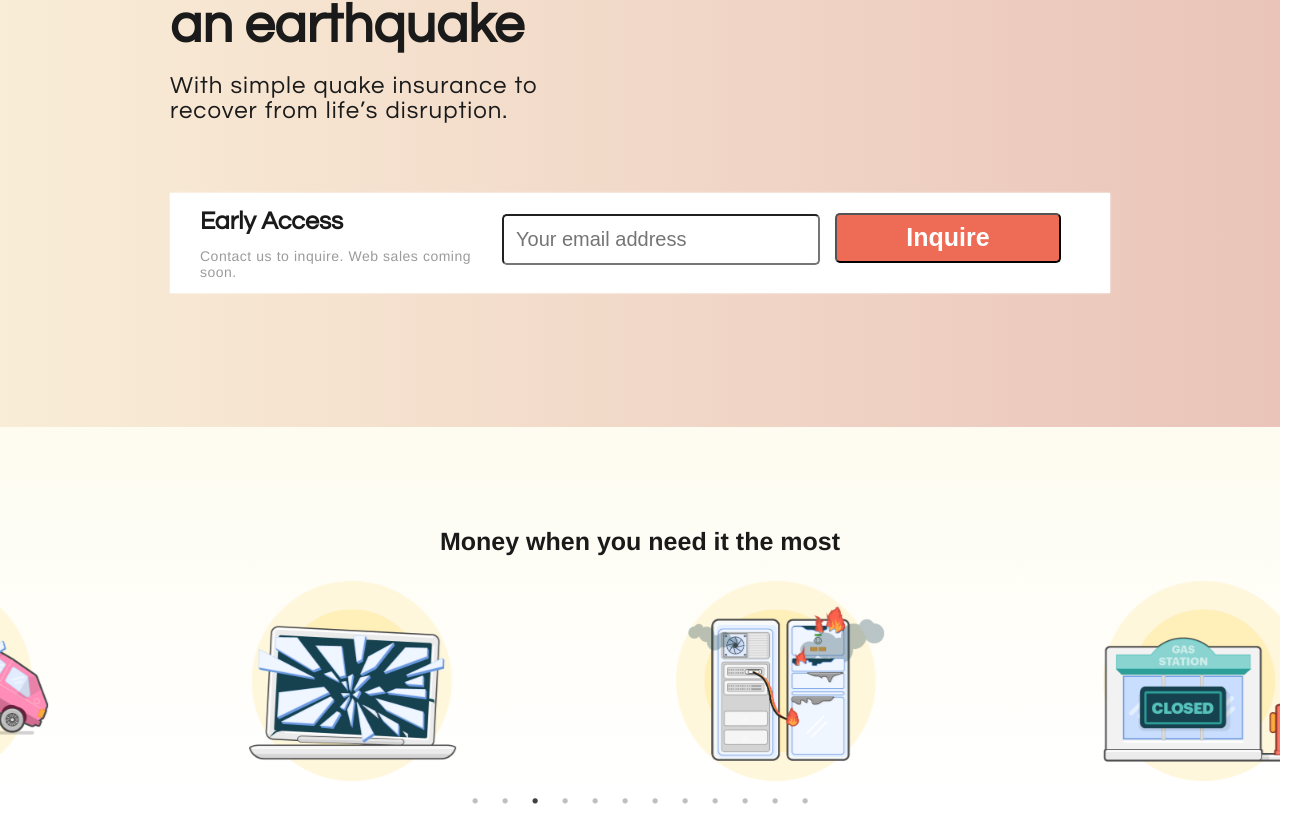
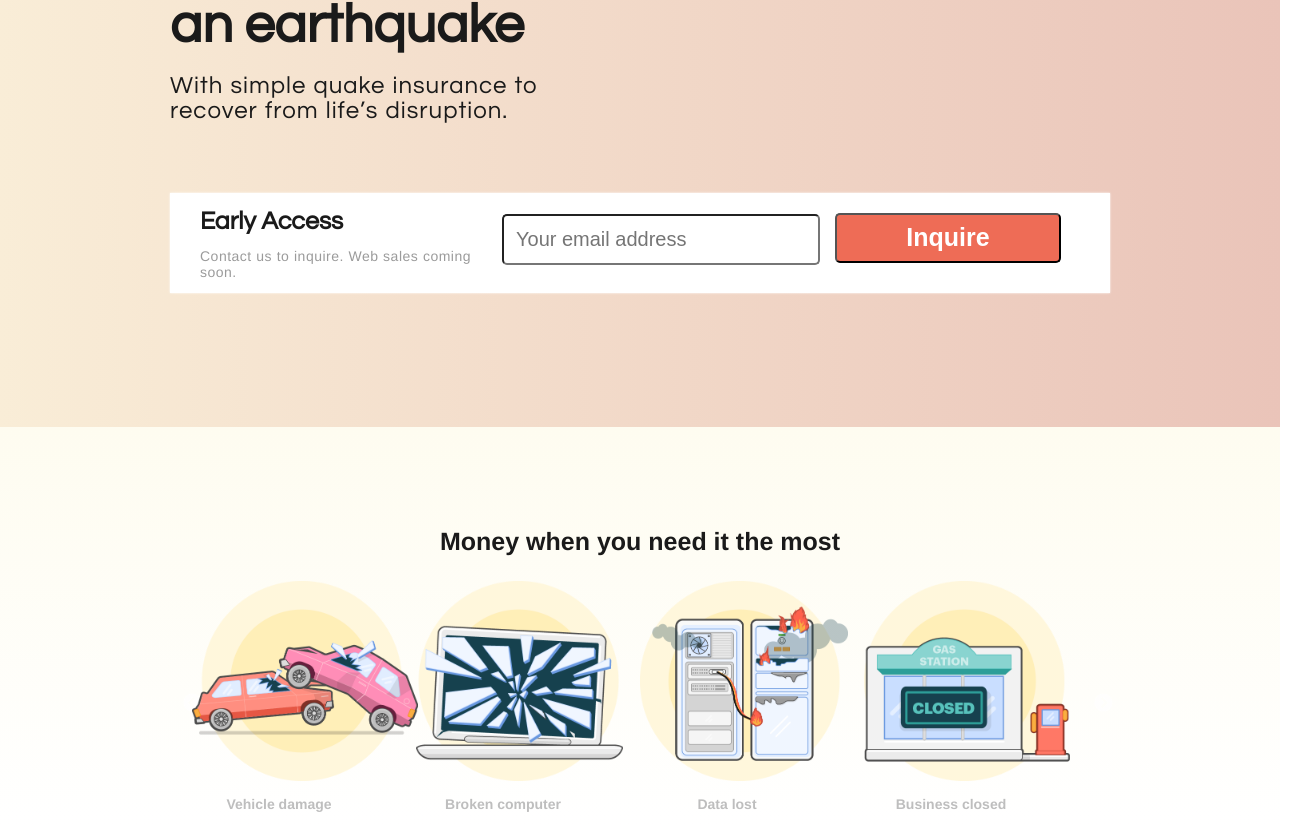
Before and after one commit to Dabrown18/jumpstart-recovery, a React (Create React App) app: page / in a window 1280 px wide. Shown: the part 273-1099 px from the top of the page, 1305 px wide, since content can reach past the window. Built offline with nearby package versions, Linux system fonts and the light colour scheme.

Commit message:
completed carousel

```diff
--- a/src/components/Carousel/Carousel.css
+++ b/src/components/Carousel/Carousel.css
@@ -16,6 +16,25 @@
 	font-stretch: normal;
 }
 
+.image_container {
+	width: 70%;
+	margin: 0px auto;
+}
+
+.image_container p {
+	margin-right: 50px;
+	margin-top: 15px;
+	color: #BEBEBE;
+	text-align: center;
+	font-size: 14px;
+	font-family: 'Graphik 500',Helvetica,Arial,sans-serif;
+	font-weight: bold;
+	font-style: normal;
+	font-stretch: normal;
+}
+
 .image {
 	height: 200px;
 }
+
+/* Carousel Slider */
--- a/src/components/Carousel/ImageCarousel.js
+++ b/src/components/Carousel/ImageCarousel.js
@@ -18,102 +18,116 @@ const Daycare         = require('../../img/daycare.png');
 export default class ImageCarousel extends Component {
 	render() {
 		const settings = {
-			dots: true,
+			dots: false,
 			infinite: true,
-			slidesToShow: 3,
+			slidesToShow: 4,
 			slidesToScroll: 1,
 			autoplay: true,
-			speed: 2000,
-			autoplaySpeed: 2000,
-			cssEase: "linear"
+			autoplaySpeed: 3000,
+			pauseOnHover: true
 		};
 
 		return (
+			<div className="image_container">
 				<Slider {...settings}>
-				<div>
+					<div className="image_container">
 						<img
 							src={AccessDenied}
 							alt="Access Denied"
 							className="image"
 						/>
+						<p>Access Denied</p>
 					</div>
-				<div>
+					<div className="image_container">
 						<img
 							src={VehicleDamage}
 							alt="Vehicle Damage"
 							className="image"
 						/>
+						<p>Vehicle damage</p>
 					</div>
-				<div>
+					<div className="image_container">
 						<img
 							src={BrokenComputer}
 							alt="Broken Computer"
 							className="image"
 						/>
+						<p>Broken computer</p>
 					</div>
-				<div>
+					<div className="image_container">
 						<img
 							src={DataLost}
 							alt="Data Lost"
 							className="image"
 						/>
+						<p>Data lost</p>
 					</div>
-				<div>
+					<div className="image_container">
 						<img src={BusinessClosed}
 							  alt="Business Closed"
 							  className="image"
 						/>
+						<p>Business closed</p>
 					</div>
-				<div>
+					<div className="image_container">
 						<img
 							src={BridgeDamage}
 							alt="Bridge Damage"
 							className="image"
 						/>
+						<p>Bridge damage</p>
 					</div>
-				<div>
+					<div className="image_container">
 						<img
 							src={GarageBreakdown}
 							alt="Garage Breakdown"
 							className="image"
 						/>
+						<p>Garage breakdown</p>
 					</div>
-				<div>
+					<div className="image_container">
 						<img
 							src={MissedFlight}
 							alt="Missed Flight"
 							className="image"
 						/>
+						<p>Missed flight</p>
 					</div>
-				<div>
+					<div className="image_container">
 						<img
 							src={HouseFire}
 							alt="House Fire"
 							className="image"
 						/>
+						<p>Fire due to quake</p>
 					</div>
-				<div>
+					<div className="image_container">
 						<img
 							src={CommuteRisk}
 							alt="Commute Risk"
 							className="image"
 						/>
+						<p>Commute risk</p>
 					</div>
-				<div>
+					<div className="image_container">
 						<img
 							src={BrokenPhone}
 							alt="Broken Phone"
 							className="image"
 						/>
+						<p>Broken phone</p>
 					</div>
-				<div>
+					<div className="image_container">
 						<img
 							src={Daycare}
 							alt="Daycare"
 							className="image"
 						/>
+						<p>Daycare cancelled</p>
 					</div>
 				</Slider>
+			</div>
+
 		)
 	}
 }
```
Lines whose indentation alone changed are shown as unchanged.
